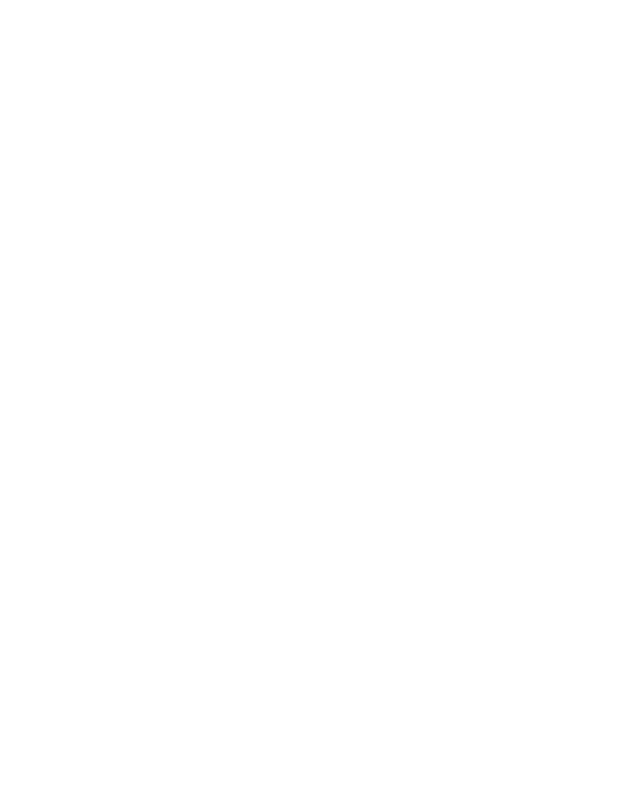
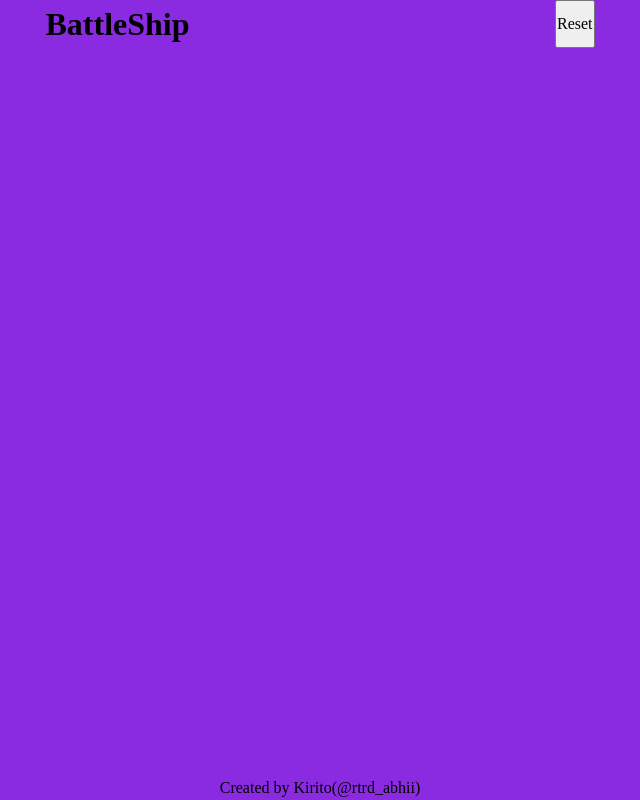
Before and after one commit to Kirito-exe/Battleship, a website built with webpack: page src/template.html in a window 1280 px wide. Shown: the whole page, without its empty margins (320-960 px from the left). Built offline with nearby package versions, Linux system fonts and the light colour scheme.

Commit message:
feat: added basic html structure and styling

```diff
--- a/src/style.css
+++ b/src/style.css
@@ -0,0 +1,19 @@
+body {
+  min-height: 100vh;
+  background-color: blueviolet;
+  height: 100%;
+  display: grid;
+  grid-template-rows: min-content 1fr min-content;
+}
+.header {
+  display: flex;
+  justify-content: space-evenly;
+}
+.footer {
+  display: grid;
+  place-items: center;
+}
+.container {
+  display: grid;
+  grid-template-columns: 1fr 1fr;
+}
--- a/src/template.html
+++ b/src/template.html
@@ -3,8 +3,18 @@
 <head>
     <meta charset="UTF-8">
     <meta name="viewport" content="width=device-width, initial-scale=1.0">
-    <title>Template</title>
+    <title>BattleShip</title>
 </head>
 <body>
+    <div class="header">
+        <h1>BattleShip</h1>
+        <button>Reset</button>
+    </div>
+    <div class="container">
+
+    </div>
+    <div class="footer">
+        <div>Created by Kirito(@rtrd_abhii)</div>
+    </div>
 </body>
 </html>
```
